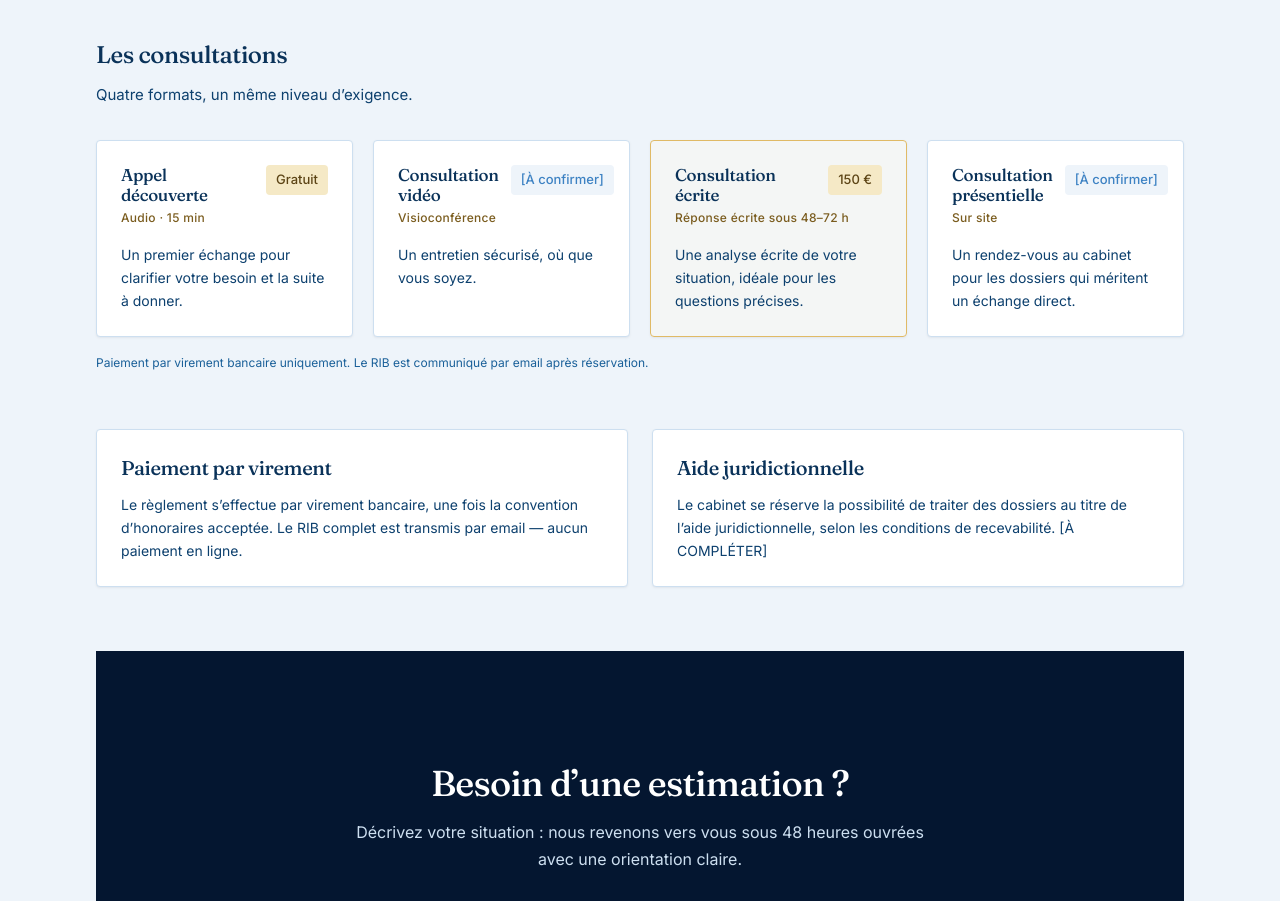
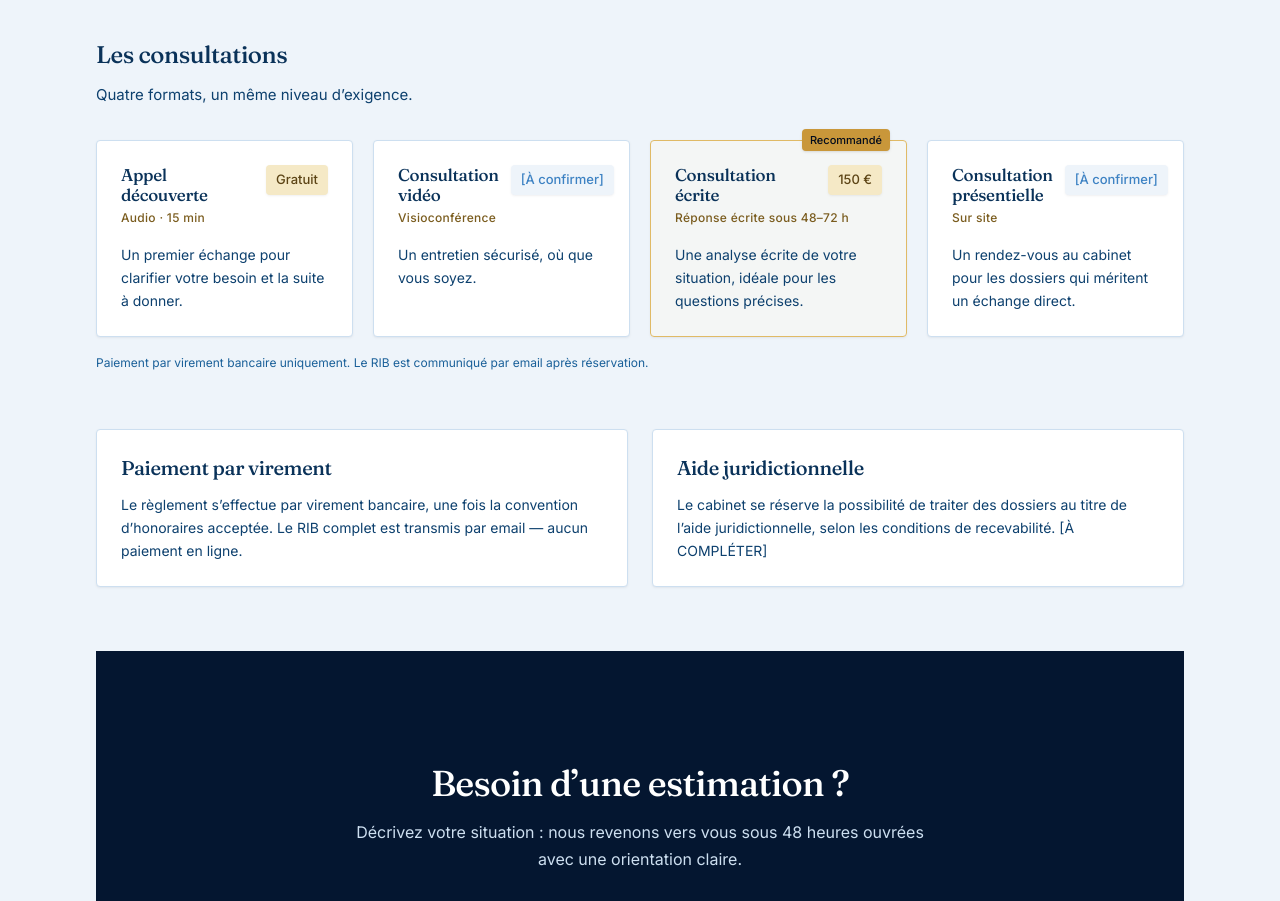
Before and after one commit to Pancracedev/d2a-avocat-perso, an Astro site: page /honoraires in a window 1280 px wide. Shown: the part 860-1761 px from the top of the page. Built offline with nearby package versions, Linux system fonts and the light colour scheme; Astro itself is replaced by a stand-in of ours.

Commit message:
style: ajouter badge 'Recommandé' sur consultation écrite

```diff
--- a/src/components/ConsultationCard.astro
+++ b/src/components/ConsultationCard.astro
@@ -12,15 +12,22 @@ const { title, format, price, note, isHighlighted = false } = Astro.props
 
 <div
   class:list={[
-    'card flex flex-col p-6',
+    'card group relative flex flex-col p-6',
     isHighlighted && 'border-gold-300 bg-gold-50/40',
   ]}
 >
+  {
+    isHighlighted && (
+      <span class="bg-gold-400 text-navy-950 shadow-gold-900/10 absolute -top-3 right-4 rounded-sm px-2 py-0.5 text-[11px] font-medium shadow-sm">
+        Recommandé
+      </span>
+    )
+  }
   <div class="flex items-start justify-between gap-3">
     <h3 class="text-navy-700 text-[17px]">{title}</h3>
     <p
       class:list={[
-        'shrink-0 rounded-sm px-2.5 py-1 text-[13px] font-medium',
+        'shadow-navy-900/5 shrink-0 rounded-sm px-2.5 py-1 text-[13px] font-medium shadow-sm',
         price === '[À confirmer]'
           ? 'bg-navy-50 text-navy-400'
           : 'bg-gold-100 text-gold-700',
```
